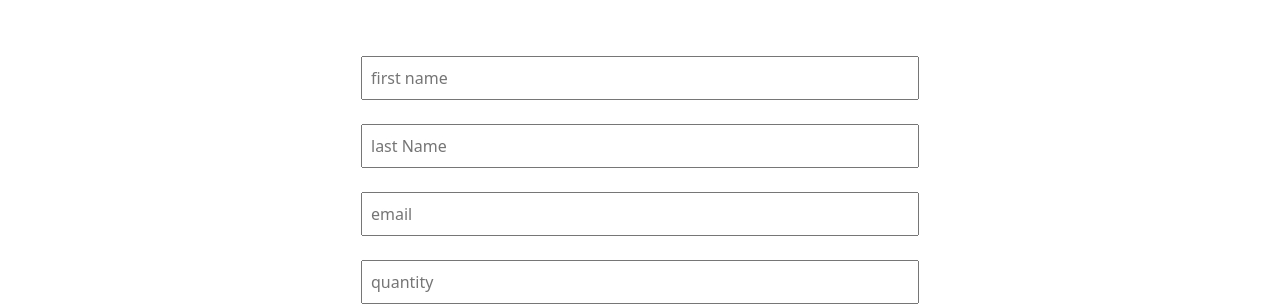
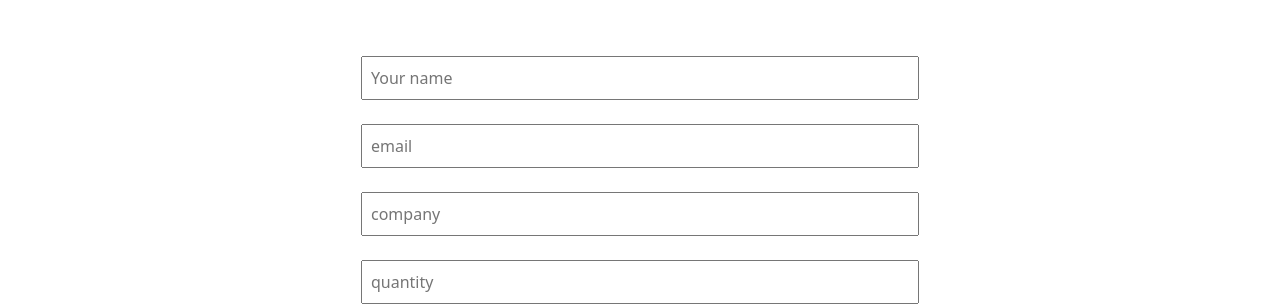
Before and after one commit to ZeroBug404/bicycle-inventory-client-MERN-website, a React (Create React App) app: page /addnewitem in a window 1280 px wide. Shown: the part 158-463 px from the top of the page. Built offline with nearby package versions, Linux system fonts and the light colour scheme; no server answers; sample sign-in values are in the browser's storage.

Commit message:
add new item is working properly now

```diff
--- a/src/App.js
+++ b/src/App.js
@@ -25,7 +25,11 @@ function App() {
           </RequireAuth>
         }></Route>
         <Route path='/warehouse' element={<Warehouse></Warehouse>}></Route>
-        <Route path='/addnewitem' element={<AddNewItem></AddNewItem>}></Route>
+        <Route path='/addnewitem' element={
+          <RequireAuth>
+            <AddNewItem></AddNewItem>
+          </RequireAuth>
+        }></Route>
         <Route path='/register' element={<Register></Register>}></Route>
         <Route path='/myitem' element={<MyItem></MyItem>}></Route>
         <Route path='/login' element={<Login></Login>}></Route>
--- a/src/Pages/AddNewItem/AddNewItem.js
+++ b/src/Pages/AddNewItem/AddNewItem.js
@@ -3,28 +3,69 @@ import { useForm } from "react-hook-form";
 
 const AddNewItem = () => {
   const { register, handleSubmit } = useForm();
-  const onSubmit = (data) => console.log(data);
+  const onSubmit = (data) => {
+    console.log(data);
+
+    fetch("http://localhost:5000/products", {
+      method: "POST", // or 'PUT'
+      headers: {
+        "Content-Type": "application/json",
+      },
+      body: JSON.stringify(data),
+    })
+      .then((response) => response.json())
+      .then((data) => {
+        console.log("Success:", data);
+      });
+  };
 
   return (
     <div className="container text-center">
-        <h1 style={{color: '#1b3e41', fontSize: '50px'}} className="mb-5 fw-bold">Add New Item</h1>
+      <h1
+        style={{ color: "#1b3e41", fontSize: "50px" }}
+        className="mb-5 fw-bold"
+      >
+        Add New Item
+      </h1>
       <form className="m-auto" onSubmit={handleSubmit(onSubmit)}>
-        <input {...register("firstName", { required: true, maxLength: 20 })} placeholder='first name' required/>
+        <input
+          {...register("name", { required: true, maxLength: 20 })}
+          placeholder="Your name"
+          required
+        />
         <br />
         <br />
-        <input {...register("lastName", { pattern: /^[A-Za-z]+$/i })} placeholder= 'last Name' required/>
+        <input
+          {...register("email", { required: true, maxLength: 40 })}
+          placeholder="email"
+          required
+        />
         <br />
         <br />
-        <input type={'name'} {...register("lastName", { pattern: /^[A-Za-z]+$/i })} placeholder= 'email' required/>
+        <input
+          {...register("company", { required: true, maxLength: 20 })}
+          placeholder="company"
+          required
+        />
         <br />
         <br />
-        <input type="number" {...register("age", { min: 5, max: 99 })} placeholder='quantity' required/>
+        <input
+          type="number"
+          {...register("quantity", { min: 1, max: 99 })}
+          placeholder="quantity"
+          required
+        />
         <br />
         <br />
-        <input className='mb-2' placeholder='Photo URL' type="text" {...register("img")} />
+        <input
+          className="mb-2"
+          placeholder="Photo URL"
+          type="text"
+          {...register("img")}
+        />
         <br />
         <br />
-        <input className="fw-bold" type="submit" value="Add New Item"/>
+        <input className="fw-bold" type="submit" value="Add New Item" />
         <br />
         <br />
       </form>
```
